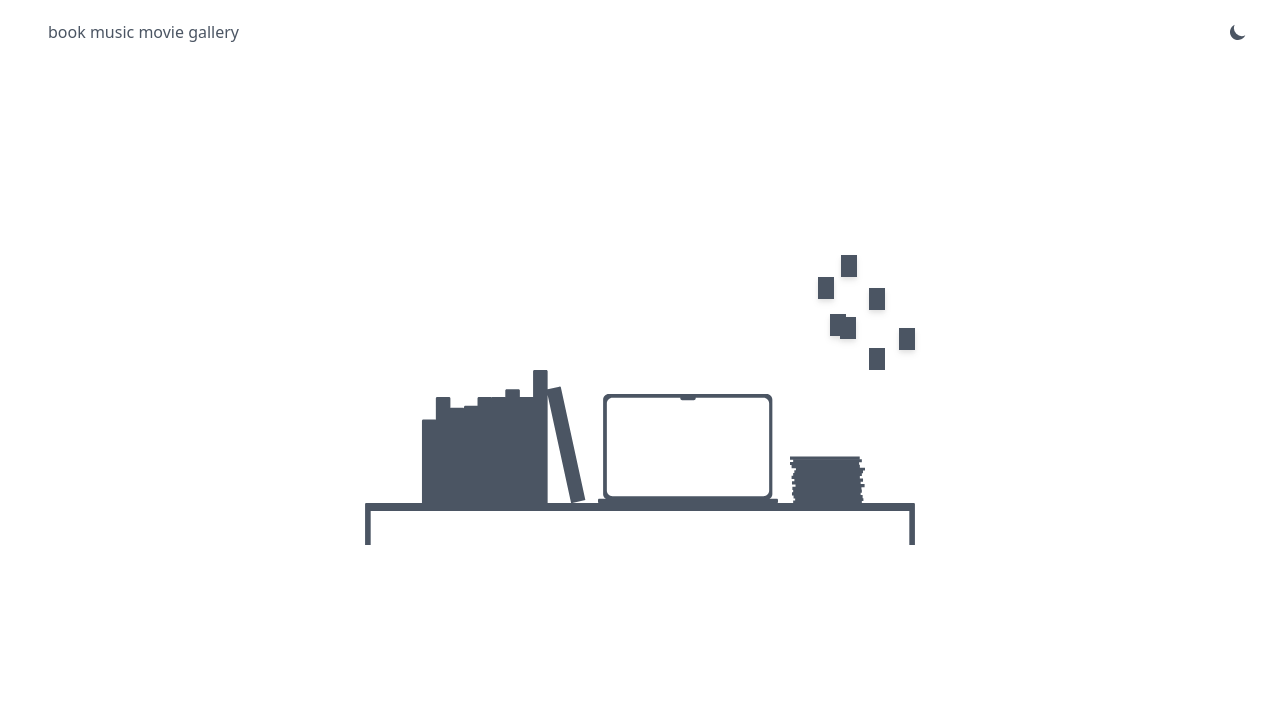
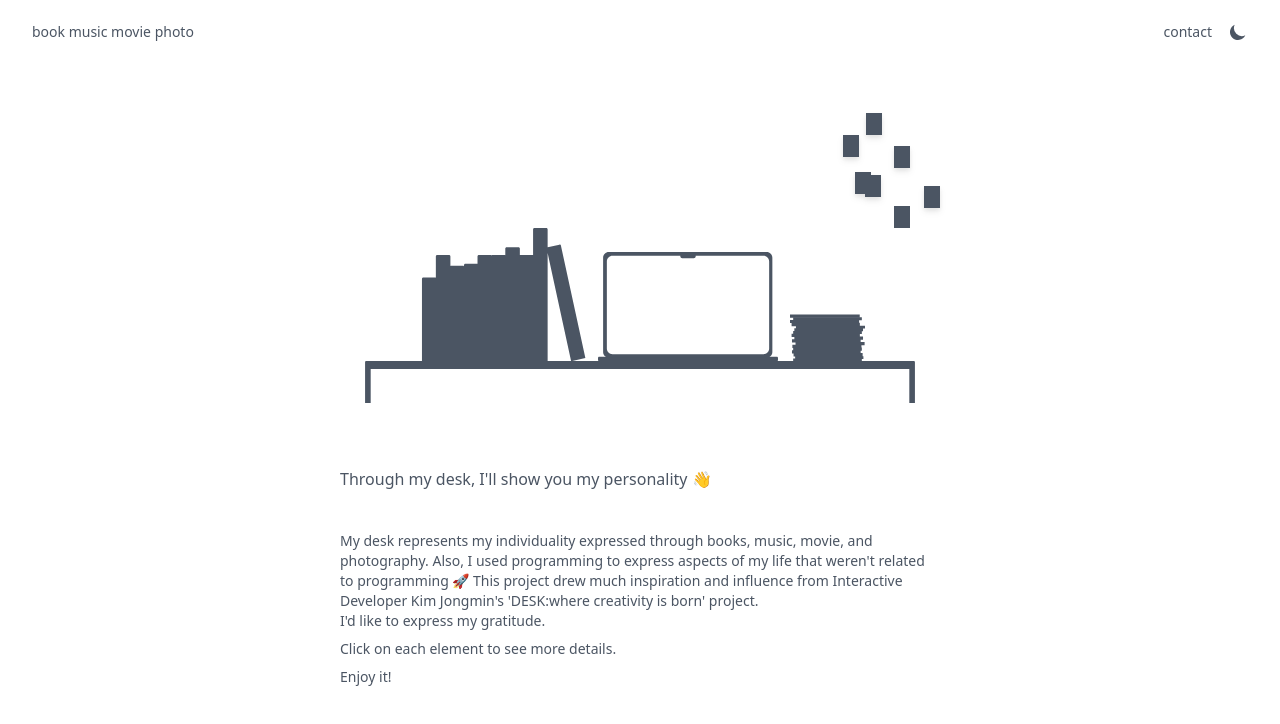
Before and after one commit to woohyun1031/personality, a Next.js app: page / in a window 1280 px wide. Shown: the top 724 px of the page. Built offline with nearby package versions, Linux system fonts and the light colour scheme.

Commit message:
Feat: main 문구, 애니메이션 디테일 수정

```diff
--- a/src/app/page.tsx
+++ b/src/app/page.tsx
@@ -13,7 +13,7 @@ export default async function Page() {
   return (
     <section className="flex h-screen items-center justify-center p-[5rem]">
       <div className="flex flex-col items-center">
-        <div className="mb-5 flex w-full flex-row justify-end">
+        <div className="mb-5 flex w-full max-w-[600px] flex-row justify-end">
           <div className="common-animation group relative h-full cursor-pointer text-gray-600 dark:text-white">
             <PostitsIcon />
             <div className="common-animation absolute bottom-[-20px] right-[30px] cursor-pointer text-gray-600 group-hover:animate-sway_animation dark:text-white [&:not(:hover)]:animate-not_sway_animation">
@@ -61,6 +61,28 @@ export default async function Page() {
         <div className="common-animation flex max-w-[550px] justify-center text-gray-600 dark:text-white">
           <TableIcon />
         </div>
+
+        <div className="w-full max-w-[600px]">
+          <div className="mt-16 text-base text-gray-600 dark:text-white">
+            Through my desk, I'll show you my personality 👋
+          </div>
+
+          <div className="mt-10 text-sm text-gray-600 dark:text-white">
+            My desk represents my individuality expressed through books, music,
+            movie, and photography. Also, I used programming to express aspects
+            of my life that weren't related to programming 🚀 This project drew
+            much inspiration and influence from Interactive Developer Kim
+            Jongmin's 'DESK:where creativity is born' project. <br />
+            I'd like to express my gratitude.
+          </div>
+          <div className="mt-2 text-sm text-gray-600 dark:text-white">
+            Click on each element to see more details.
+          </div>
+
+          <div className="mt-2 text-sm text-gray-600 dark:text-white">
+            Enjoy it!
+          </div>
+        </div>
       </div>
     </section>
   );
--- a/src/components/Header.tsx
+++ b/src/components/Header.tsx
@@ -37,14 +37,22 @@ export default function Header() {
       >
         <Link
           href="/"
-          className="relative mr-6 flex h-full flex-shrink-0
-          cursor-pointer items-center text-xl font-bold text-gray-600 dark:text-white"
+          className="relative flex h-full flex-shrink-0
+          cursor-pointer items-center text-sm font-normal text-gray-600 dark:text-white"
         >
-          <span className="ml-4 text-base font-normal">
-            book music movie gallery
-          </span>
+          book music movie photo
         </Link>
-
+        <div className="flex items-center gap-4">
+          <button
+            type="button"
+            className="
+              text-sm font-normal text-gray-600
+            duration-300 hover:text-red-400 active:text-red-600 dark:text-white dark:hover:text-red-400
+            dark:active:text-red-600
+            "
+          >
+            contact
+          </button>
           <button
             type="button"
             className="h-5 w-5 text-gray-600 dark:text-white"
@@ -53,6 +61,7 @@ export default function Header() {
             {isDark ? <SunIcon key="sun" /> : <MoonIcon key="moon" />}
           </button>
         </div>
+      </div>
     </header>
   );
 }
--- a/tailwind.config.ts
+++ b/tailwind.config.ts
@@ -25,9 +25,9 @@ const config: Config = {
         },
         purse: {
           '0%': { opacity: '0' },
-          '10%': { opacity: '.1' },
+          '10%': { opacity: '.03' },
           '20%': { opacity: '0' },
-          '30%': { opacity: '0.1' },
+          '30%': { opacity: '0.03' },
           '40%': { opacity: '0' },
           '100%': { opacity: '1' },
         },
```
Lines whose indentation alone changed are shown as unchanged.
